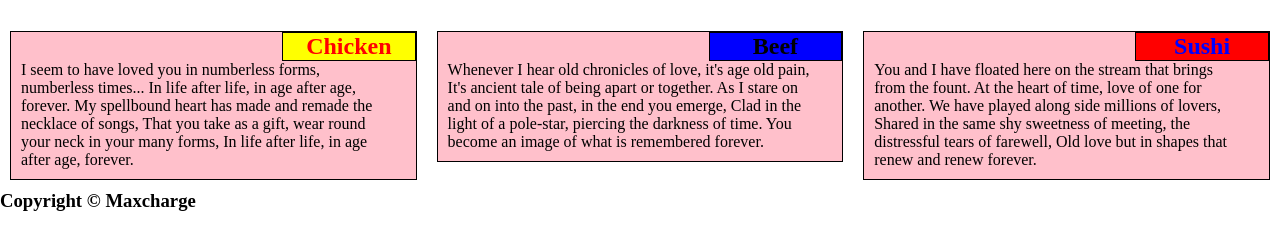
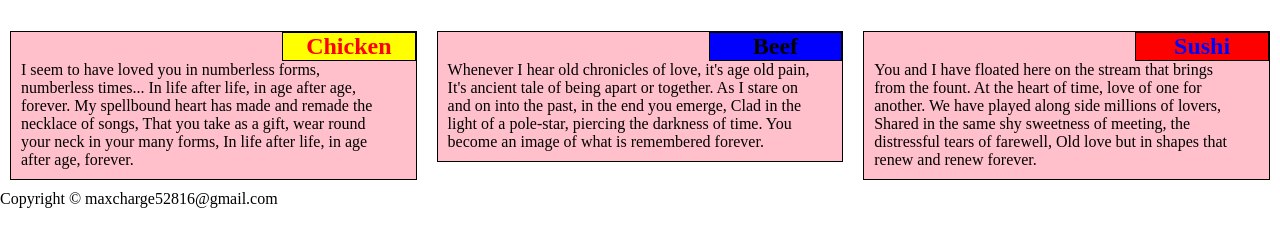
Before and after one commit to mayurjain788769/coursera-web-development, a plain HTML site: page mod2_solution/index.html in a window 1280 px wide. Shown: the part 59-308 px from the top of the page. Drawn offline with Linux system fonts and the light colour scheme.

Commit message:
Update index.html

```diff
--- a/mod2_solution/index.html
+++ b/mod2_solution/index.html
@@ -47,6 +47,6 @@ Old love but in shapes that renew and renew forever.</p>
 </div>
 </body>
 <footer>
-<h3>Copyright &copy Maxcharge<h3>
+Copyright &copy maxcharge52816@gmail.com
 </footer>
 </html>
```
